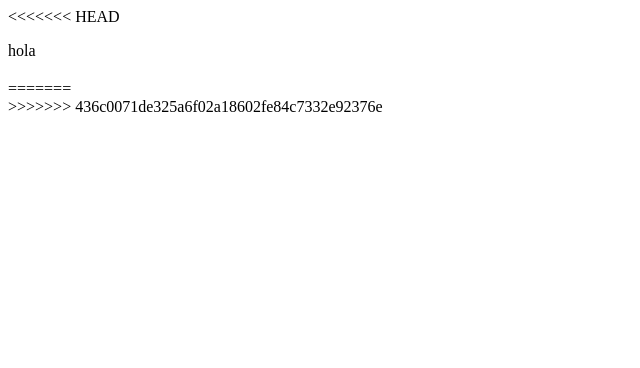
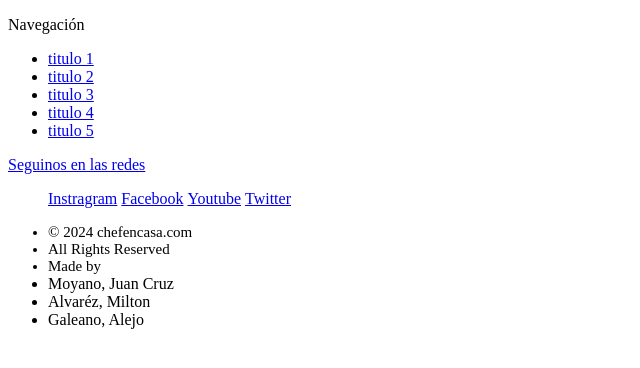
Before and after one commit to Juancruzmoyano23/TPO_Front_CAC, a plain HTML site: page index.html in a window 1280 px wide. Shown: the whole page, without its empty margins (0-640 px from the left). Drawn offline with Linux system fonts and the light colour scheme.

Commit message:
footer en preparacion

```diff
--- a/index.html
+++ b/index.html
@@ -7,25 +7,45 @@
 </head>
 <body>
     <header></header>
-<<<<<<< HEAD
-        <nav class="123">
-            <p>hola</p>
-            <h1></h1>
-            <h1></h1>
-            <h1></h1>
-            <h1></h1>
-            <h1></h1>
-            <section></section>
-        </nav>
-    <main>
-        <section></section>
-        <section></section>
-        <section></section>
-        <section></section>
-    </main>
-=======
     <main></main>
->>>>>>> 436c0071de325a6f02a18602fe84c7332e92376e
-    <footer></footer>
+    <!--En el css se acomodan las cajas-->
+    <footer>
+        <div class="row">
+            <div class="links_nav">
+                <p>Navegación</p>
+                <ul>
+                    <!--href colocar los links (alternativa para ingresar a las otras secciones)-->
+                    <li><a  href="#" title="link 1">titulo 1</li>
+                    <li><a  href="#" title="link 2">titulo 2</li>
+                    <li><a  href="#" title="link 3">titulo 3</li>
+                    <li><a  href="#" title="link 4">titulo 4</li>
+                    <li><a  href="#" title="link 5">titulo 5</li>
+
+                </ul>
+            </div>
+            <div>
+                <p>Seguinos en las redes</p>
+                <ul class="links social">
+                    <!--href colocar los links-->
+                    <li style="display: inline-block;"><a href="#" target="_blank">Instragram</a></li>
+                    <li style="display: inline-block;"><a href="#" target="_blank">Facebook</a></li>
+                    <li style="display: inline-block;"><a href="#" target="_blank">Youtube</a></li>
+                    <li style="display: inline-block;"><a href="#" target="_blank">Twitter</a></li>
+                </ul>
+            </div>
+            <div>
+                <!--Ideas para poner otra forma los autores o asi esta bien-->
+                <ul class="about">
+                    <li style="font-size: 15px;"> © 2024 chefencasa.com </li>
+                    <li style="font-size: 15px;"> All Rights Reserved</li>
+                    <li style="font-size: 15px;"> Made by</li>
+                    <li>Moyano, Juan Cruz</li>
+                    <li>Alvaréz, Milton</li>
+                    <li>Galeano, Alejo</li>
+                </ul>
+            </div>
+            <div></div>
+        </div>
+    </footer>
 </body>
 </html>
```
